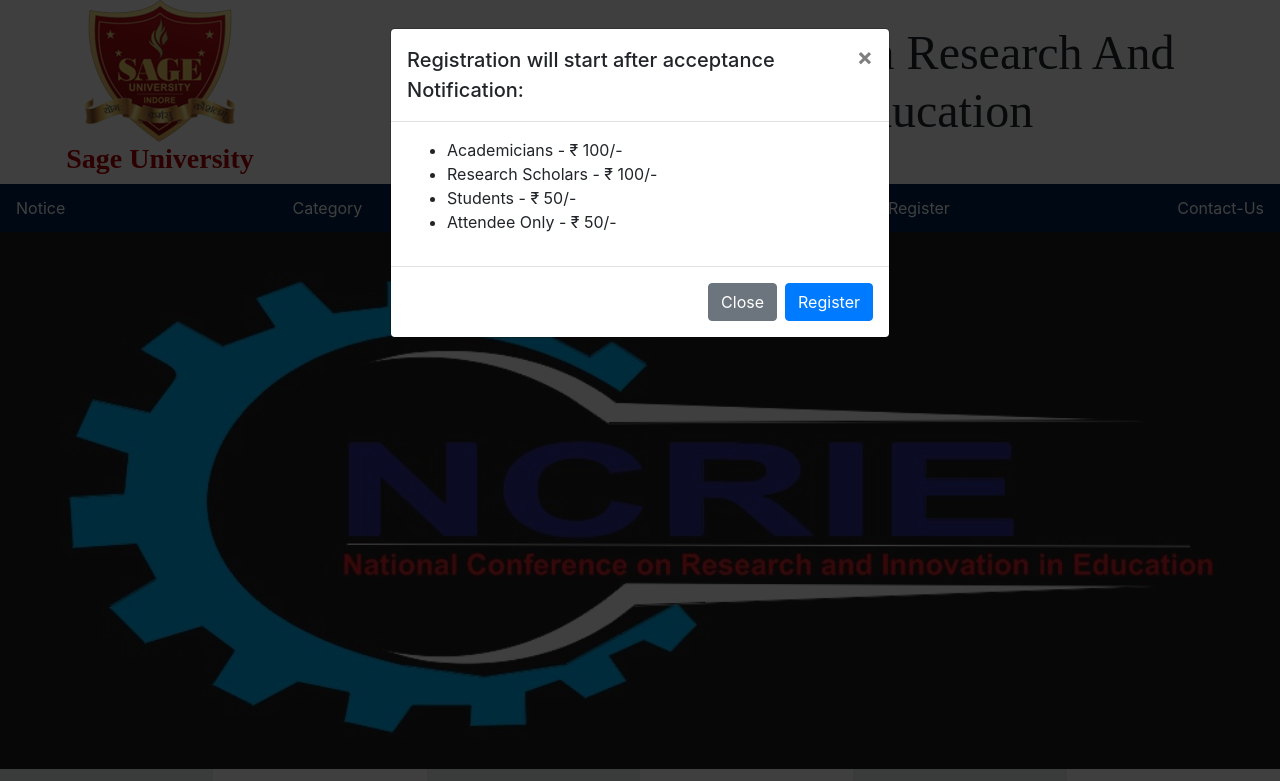
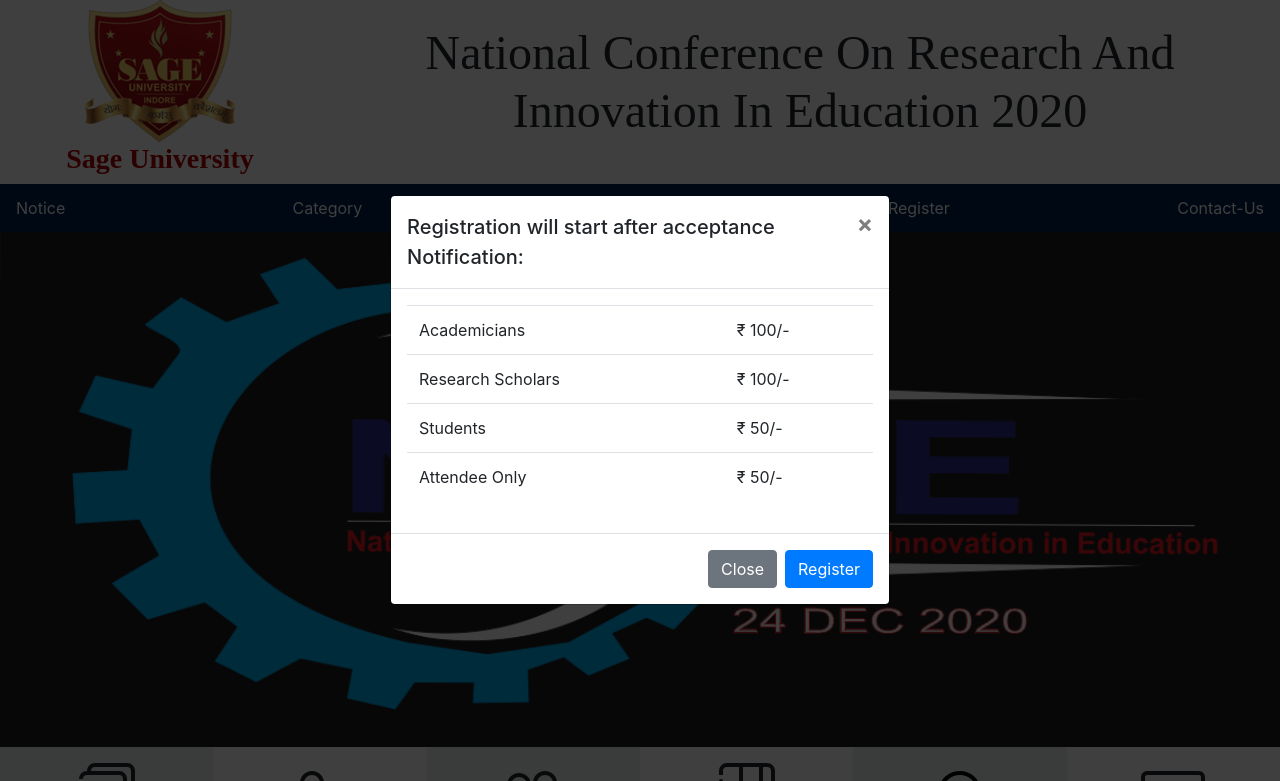
Before and after one commit to akhileshparmar/NCRIE, a plain HTML site: page index.html in a window 1280 px wide. Both pictures are taken after a click on the link "Register". Shown: the top 781 px of the page. Drawn offline with nearby package versions, Linux system fonts and the light colour scheme.

Commit message:
Download Added | Photo Changed | notice & register table update

```diff
--- a/index.html
+++ b/index.html
@@ -12,8 +12,7 @@
         integrity="sha384-TX8t27EcRE3e/ihU7zmQxVncDAy5uIKz4rEkgIXeMed4M0jlfIDPvg6uqKI2xXr2" crossorigin="anonymous">
 
 
-    <!-- Optional JavaScript; choose one of the two! -->
-
+    <!-- Optional JavaScript; choose one of the two! Developed by - Akhilesh Parmar, Deepak Choudhary, Mrityunjay Sharma, Phaguni Prajapati, Tanushree Charvey-->
     <!-- Option 1: jQuery and Bootstrap Bundle (includes Popper) -->
     <script src="https://code.jquery.com/jquery-3.5.1.slim.min.js"
         integrity="sha384-DfXdz2htPH0lsSSs5nCTpuj/zy4C+OGpamoFVy38MVBnE+IbbVYUew+OrCXaRkfj"
@@ -64,6 +63,16 @@
             font-weight: bold;
             color: orange;
             text-decoration: none;
+        }
+
+        #download{
+            text-decoration: none;
+            color:black;
+        }
+
+        #download:hover{
+            color: blue;
+            font-weight: bold;
         }
 
 
@@ -142,7 +151,7 @@
 
             <div class="col-md-9 text-center p-4">
                 <h1 class="display-5 text-center" id="heading">National Conference On Research And Innovation
-                    In Education</h1>
+                    In Education 2020</h1>
             </div>
         </div>
 
@@ -173,7 +182,7 @@
     </nav>
     </div>
 
-    <img src="logo.jpeg" class="img-fluid" alt="Responsive image" style="width: 100%;">
+    <img src="logo1.png" class="img-fluid" alt="Responsive image" style="width: 100%;">
 
     <div class="container-fluid">
         <div class="row">
@@ -191,14 +200,16 @@
 
             </div>
             <div class="col-md-2 py-3 text-center" style="margin:auto; ">
+                <!--<img src="ACM.jpg" class="img-thumbnail" alt="...">-->
                 <svg width="4em" height="4em" viewBox="0 0 16 16" class="bi bi-person-plus" fill="currentColor"
                     xmlns="http://www.w3.org/2000/svg">
                     <path fill-rule="evenodd"
-                        d="M8 5a2 2 0 1 1-4 0 2 2 0 0 1 4 0zM6 8a3 3 0 1 0 0-6 3 3 0 0 0 0 6zm6 5c0 1-1 1-1 1H1s-1 0-1-1 1-4 6-4 6 3 6 4zm-1-.004c-.001-.246-.154-.986-.832-1.664C9.516 10.68 8.289 10 6 10c-2.29 0-3.516.68-4.168 1.332-.678.678-.83 1.418-.832 1.664h10zM13.5 5a.5.5 0 0 1 .5.5V7h1.5a.5.5 0 0 1 0 1H14v1.5a.5.5 0 0 1-1 0V8h-1.5a.5.5 0 0 1 0-1H13V5.5a.5.5 0 0 1 .5-.5z" />
+                        d="M8 5a2 2 0 1 1-4 0 2 2 0 0 1 4 0zM6 8a3 3 0 1 0 0-6 3 3 0 0 0 0 6zm6 5c0 1-1 1-1 1H1s-1 0-1-1 1-4 6-4 6 3 6 4zm-1-.004c-.001-.246-.154-.986-.832-1.664C9.516 10.68 8.289 10 6 10c-2.29 0-3.516.68-4.168 1.332-.678.678-.83 1.418-.832 1.664h10zM13.5 5a.5.5 0 0 1 .5.5V7h1.5a.5.5 0 0 1 0 1H14v1.5a.5.5 0 0 1-1 0V8h-1.5a.5.5 0 0 1 0-1H13V5.5a.5.5 0 0 1 .5-.5z" /><!--Developed by - Akhilesh Parmar, Deepak Choudhary, Mrityunjay Sharma, Phaguni Prajapati, Tanushree Charvey-->
                 </svg>
                 <h5>Collaboration</h5>
             </div>
             <div class="col-md-2 py-3 text-center" style="margin:auto; background-color:#e9ecef;">
+                <!--<img src="ACM.jpg" class="img-thumbnail" alt="...">-->
                 <svg width="4em" height="4em" viewBox="0 0 16 16" class="bi bi-people" fill="currentColor"
                     xmlns="http://www.w3.org/2000/svg">
                     <path fill-rule="evenodd"
@@ -208,6 +219,7 @@
 
             </div>
             <div class="col-md-2 py-3 text-center" style="margin:auto; ">
+                <!--<img src="ACM.jpg" class="img-thumbnail" alt="...">-->
                 <svg width="4em" height="4em" viewBox="0 0 16 16" class="bi bi-journal-bookmark" fill="currentColor"
                     xmlns="http://www.w3.org/2000/svg">
                     <path
@@ -220,6 +232,7 @@
                 <h5>Author Guideline</h5>
             </div>
             <div class="col-md-2 py-3 text-center" style="margin:auto; background-color:#e9ecef;">
+                <a href="Submission_template.docx" id="download" download >
                 <svg width="4em" height="4em" viewBox="0 0 16 16" class="bi bi-cloud-arrow-down" fill="currentColor"
                     xmlns="http://www.w3.org/2000/svg">
                     <path fill-rule="evenodd"
@@ -228,6 +241,7 @@
                         d="M7.646 10.854a.5.5 0 0 0 .708 0l2-2a.5.5 0 0 0-.708-.708L8.5 9.293V5.5a.5.5 0 0 0-1 0v3.793L6.354 8.146a.5.5 0 1 0-.708.708l2 2z" />
                 </svg>
                 <h5>Download</h5>
+                </a>
 
             </div>
             <div class="col-md-2 py-3 text-center" style="margin:auto;">
@@ -253,9 +267,9 @@
 
 
     <div class="jumbotron jumbotron-fluid">
-        <div class="container">
+        <div class="container"  style="font-family:Georgia, 'Times New Roman', Times, serif;">
             <h1 class="display-5">Dear Colleagues!</h1>
-            <p class="lead">It is our pleasure to invite you to the 2020 National Conference on Research and Innovation
+            <p class="lead">&nbsp;&nbsp;It is our pleasure to invite you to the 2020 National Conference on Research and Innovation
                 in Education (NCRIE 2020) that will take place at CSE/IT, SIRT, SAGE University, Indore (Online Mode) ,
                 Madhya Pradesh, India. This conference provides opportunities for the researchers, academicians,
                 students and delegates to exchange new ideas and application experiences face to face, to establish
@@ -308,6 +322,13 @@
             <h1 style="font-family: 'Times New Roman';">Associates</h1>
             <div class="row mt-3">
                 <div class="col-md-4 my-3 text-center">
+                    <img src="IIC.png" width="150em" height="150em"
+                        class="bd-placeholder-img rounded-circle m-2" /><br />
+                    <h4 style="font-family: 'Georgia'">Institution's Innovation Council</h4>
+                </div>
+                <!-- /.col-lg-4 -->
+
+                <div class="col-md-4 my-3 text-center">
                     <img src="ACM.jpg" width="150em" height="150em"
                         class="bd-placeholder-img rounded-circle m-2" /><br />
                     <h4 style="font-family: 'Georgia'">Association for Computing Machinery</h4>
@@ -319,12 +340,7 @@
                     <h4 style="font-family: 'Georgia'">Computer Society of India</h4>
                 </div>
                 <!-- /.col-lg-4 -->
-                <div class="col-md-4 my-3 text-center">
-                    <img src="IIC.png" width="150em" height="150em"
-                        class="bd-placeholder-img rounded-circle m-2" /><br />
-                    <h4 style="font-family: 'Georgia'">Institution's Innovation Council</h4>
-                </div>
-                <!-- /.col-lg-4 -->
+
             </div>
         </div>
 
@@ -370,7 +386,7 @@
 
     <!-- Modal -->
     <div class="modal fade" id="exampleModal" tabindex="-1" aria-labelledby="exampleModalLabel" aria-hidden="true">
-        <div class="modal-dialog">
+        <div class="modal-dialog modal-dialog modal-dialog-centered">
             <div class="modal-content">
                 <div class="modal-header">
                     <h5 class="modal-title" id="exampleModalLabel">Registration will start after acceptance
@@ -380,12 +396,28 @@
                     </button>
                 </div>
                 <div class="modal-body">
-                    <ul>
-                        <li>Academicians - &#8377 100/-</li>
-                        <li>Research Scholars - &#8377 100/-</li>
-                        <li>Students - &#8377 50/-</li>
-                        <li>Attendee Only - &#8377 50/-</li>
-                    </ul>
+
+                    <table class="table">
+                        <tbody>
+                            <tr>
+                                <td>Academicians</td>
+                                <td> &#8377 100/-</td>
+                            </tr>
+                            <tr>
+                                <td>Research Scholars</td>
+                                <td>&#8377 100/-</td>
+                            </tr>
+                            <tr>
+                                <td>Students</td>
+                                <td>&#8377 50/-</td>
+                            </tr>
+                            <tr>
+                                <td>Attendee Only</td>
+                                <td>&#8377 50/-</td>
+                            </tr>
+                        </tbody>
+                    </table>
+
 
                 </div>
                 <div class="modal-footer">
```
Also changed, not shown: category.html (+22 -7 lines), notice.html (+23 -8 lines), logo1.png (added), 1 other file.
